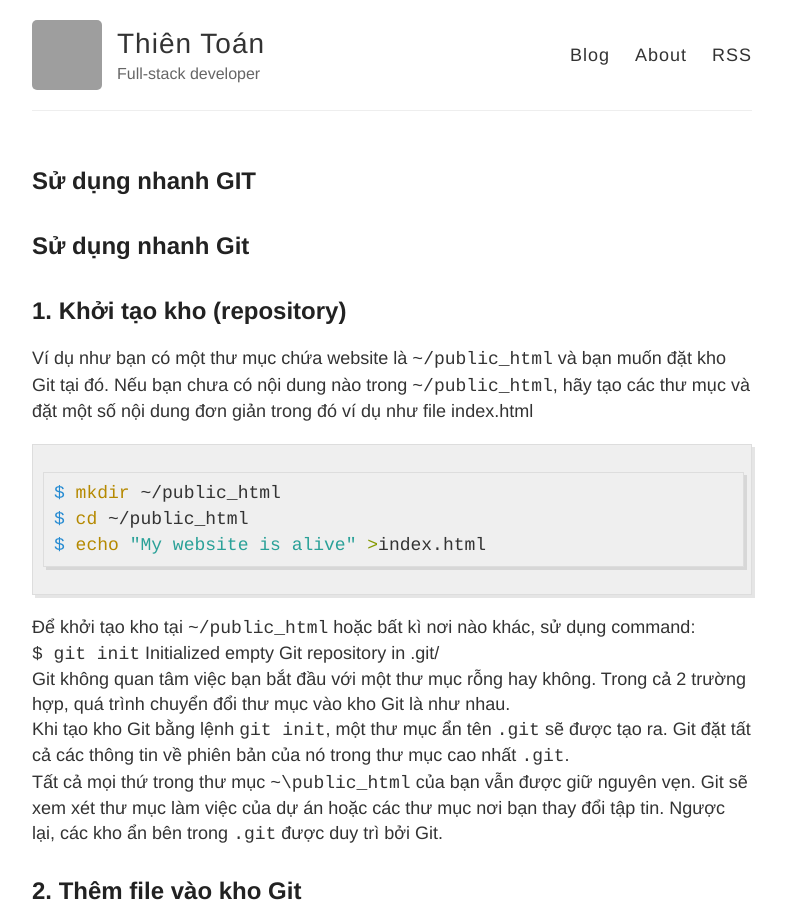
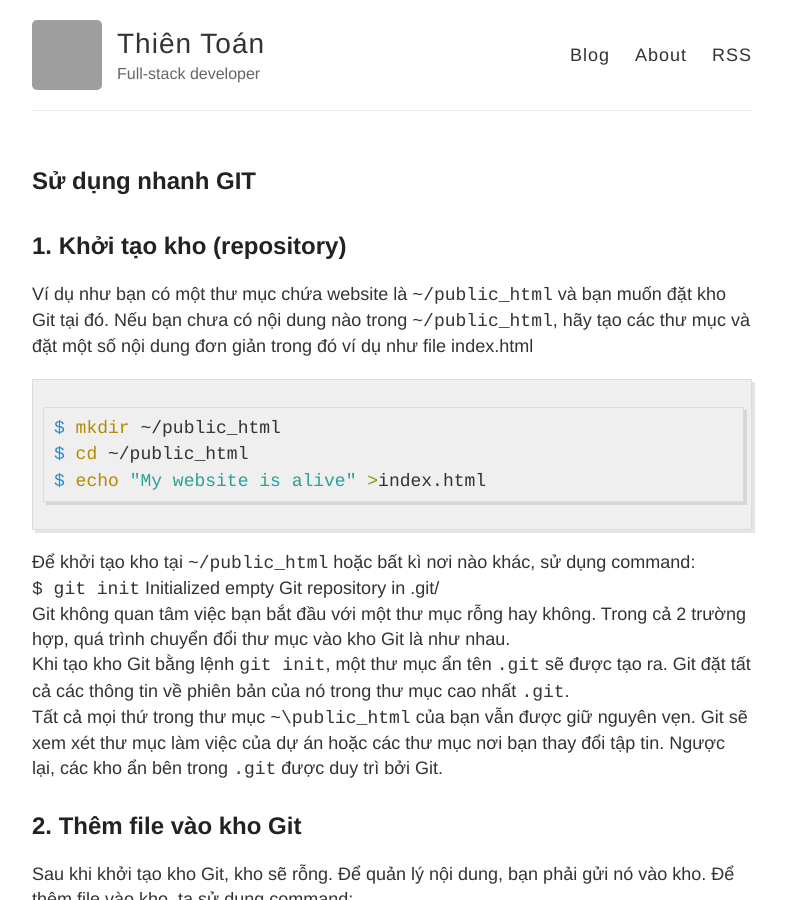
Before and after one commit to phongdpn1995/toanalien.github.io, a Jekyll site: the page built from _posts/2015-8-16-su-dung-nhanh-git.md, in a window 1280 px wide and 900 px high. Shown: the whole window, without its empty margins (248-1034 px from the left). Built offline with Jekyll 4.4.1, drawn with Linux system fonts in a browser that asks for light colours; Markdown is read by kramdown in place of the engine named in the settings; comment, search, counter and statistics services are not loaded; grey boxes are pictures that could not be loaded.

Commit message:
updated quick use git

```diff
--- a/_posts/2015-8-16-su-dung-nhanh-git.md
+++ b/_posts/2015-8-16-su-dung-nhanh-git.md
@@ -2,11 +2,7 @@
 layout: post
 title: Sử dụng nhanh GIT
 ---
-
-# Sử dụng nhanh Git
-
 ## 1. Khởi tạo kho (repository)
-
 Ví dụ như bạn có một thư mục chứa website là `~/public_html` và bạn muốn đặt kho Git tại đó. Nếu bạn chưa có nội dung nào trong `~/public_html`, hãy tạo các thư mục và đặt một số nội dung đơn giản trong đó ví dụ như file index.html
 
 
```
